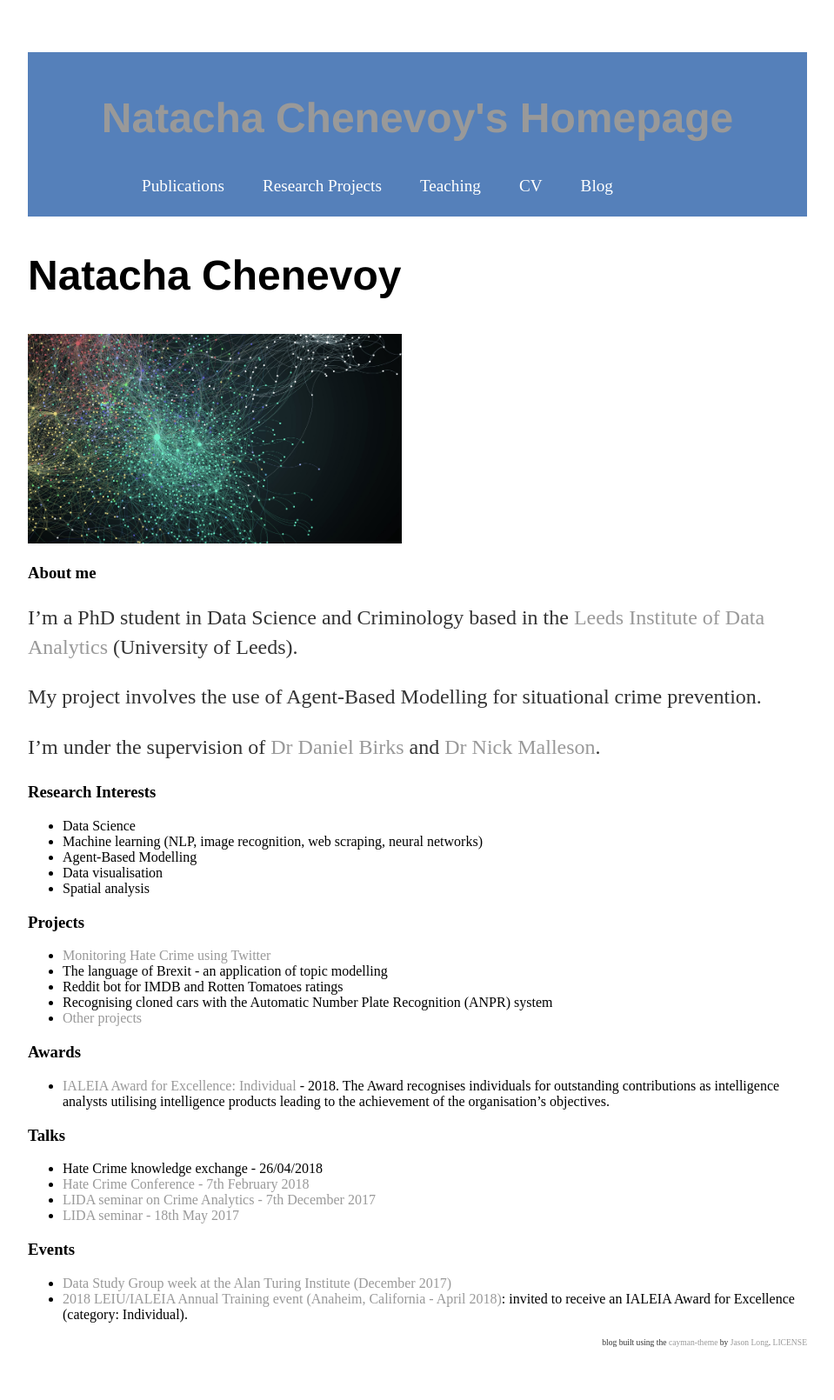
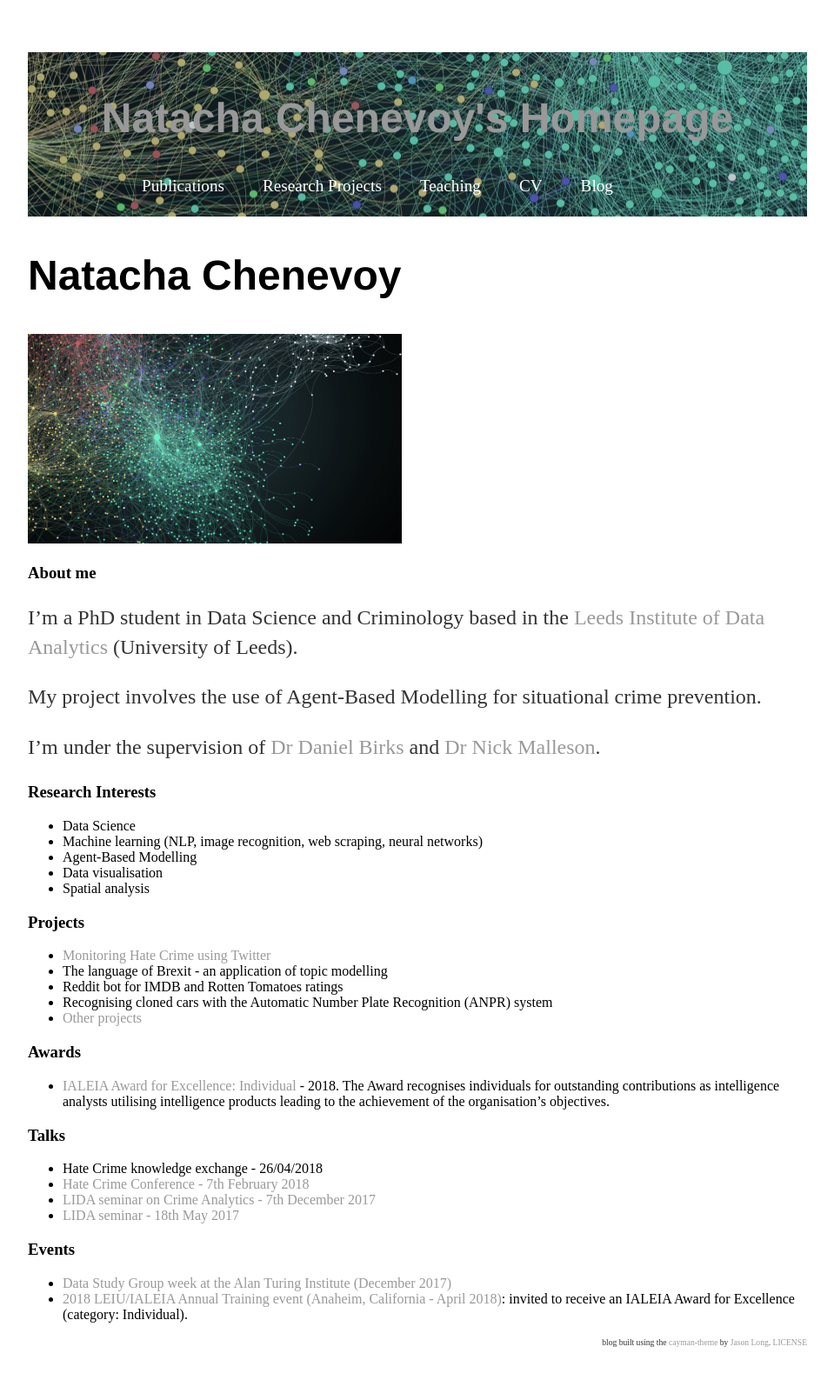
Before and after one commit to mednche/mednche.github.io, a Jekyll site: the page built from index.md, in a window 1280 px wide. Shown: the whole page at 87% size, without its empty margins (160-1119 px from the left). Built offline with Jekyll 4.4.1, drawn with Linux system fonts in a browser that asks for light colours.

Commit message:
Update main.css

```diff
--- a/css/main.css
+++ b/css/main.css
@@ -5,11 +5,14 @@ body {
 
 /* Header */
 
+.header-site{
+   background: #000000 url(http://www.yoursite.com/folder/image.jpg) 100% 100% no-repeat;
+}
+
 #header {
-    /* background: #222222; */
-    background: #6ca0e8;
+    /* background: #6ca0e8;
     /* Show the header image: */
-    /*background: #333333 url("../images/head_image.jpg") no-repeat;*/
+    background: #333333 url("../images/cover.png") no-repeat;*/
     background-size: cover;
     color: #fff;
     padding: 1em;
```
